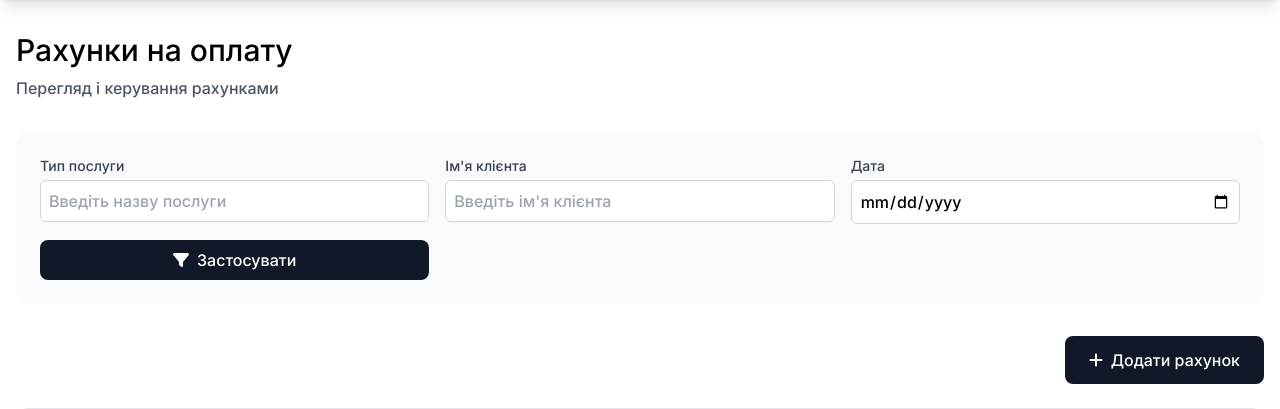
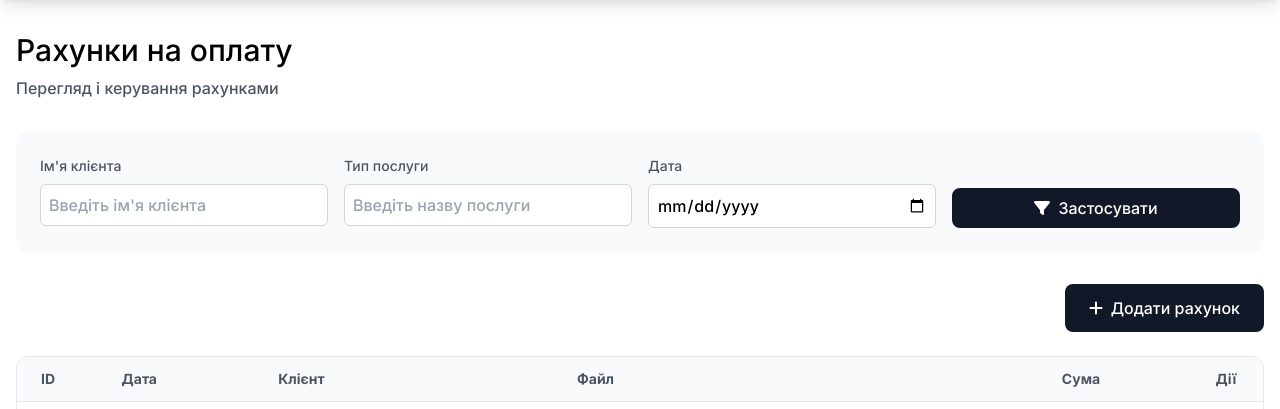
Before and after one commit to NikolMe/pryaniki, a Django app: page /invoices in a window 1280 px wide. Shown: the part 64-473 px from the top of the page. Run offline with Django 4.2, Linux system fonts and the light colour scheme; a user stored in the database is signed in; data comes from the database, SQL or seed files in the repository; parts of the project's set-up code (start-up, migrations or seed data) failed here and were passed over; some libraries are stand-ins or nearby versions.

Commit message:
fix filters

```diff
--- a/templates/invoices/main.html
+++ b/templates/invoices/main.html
@@ -10,26 +10,27 @@
                 <p class="text-neutral-600">Перегляд і керування рахунками</p>
             </div>
             <div id="filters" class="bg-neutral-50 p-6 rounded-xl mb-8">
-                <div class="grid grid-cols-3 gap-4">
+                <div class="grid grid-cols-1 md:grid-cols-4 gap-4">
+
+                    <!-- Client Search -->
+                    <div>
+                        <label for="client-search" class="block text-sm text-neutral-600 mb-2">Ім'я клієнта</label>
+                        <input type="text" id="client-search" class="mt-1 block w-full p-2 border border-gray-300 rounded-md"
+                               placeholder="Введіть ім'я клієнта">
+                        <ul id="client-results" class="absolute w-full bg-white border border-gray-300 rounded-md hidden"></ul>
+                    </div>
+
                     <!-- Service Search -->
-                    <div class="relative">
-                        <label for="service-search" class="block text-sm font-medium text-gray-700">Тип послуги</label>
+                    <div>
+                        <label for="service-search" class="block text-sm text-neutral-600 mb-2">Тип послуги</label>
                         <input type="text" id="service-search" class="mt-1 block w-full p-2 border border-gray-300 rounded-md"
                                placeholder="Введіть назву послуги">
                         <ul id="service-results" class="absolute w-full bg-white border border-gray-300 rounded-md hidden"></ul>
                     </div>
 
-                    <!-- Client Search -->
-                    <div class="relative">
-                        <label for="client-search" class="block text-sm font-medium text-gray-700">Ім'я клієнта</label>
-                        <input type="text" id="client-search" class="mt-1 block w-full p-2 border border-gray-300 rounded-md"
-                               placeholder="Введіть ім'я клієнта">
-                        <ul id="client-results" class="absolute w-full bg-white border border-gray-300 rounded-md hidden"></ul>
-                    </div>
-
                     <!-- Date Selection -->
                     <div>
-                        <label for="date-filter" class="block text-sm font-medium text-gray-700">Дата</label>
+                        <label for="date-filter" class="block text-sm text-neutral-600 mb-2">Дата</label>
                         <input type="date" id="date-filter" class="mt-1 block w-full p-2 border border-gray-300 rounded-md">
                     </div>
                     <div class="flex items-end">
```
Also changed, not shown: templates/provided_services/main.html (+11 -10 lines).
